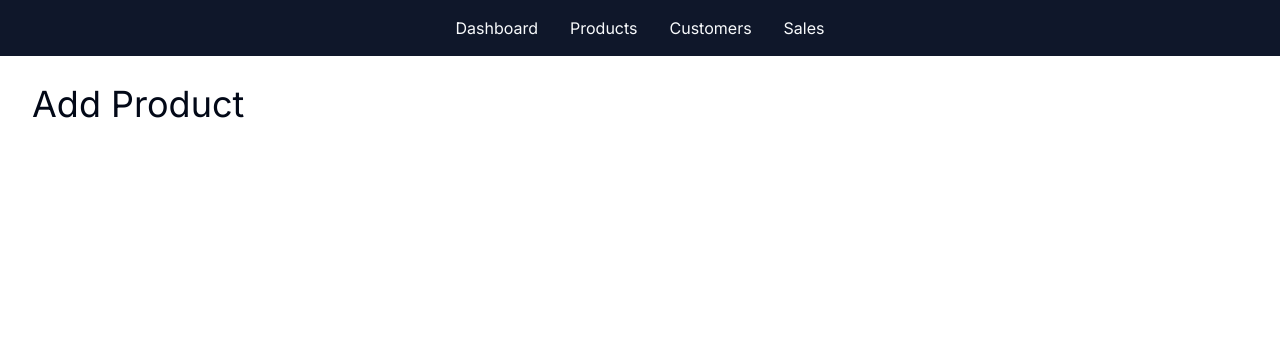
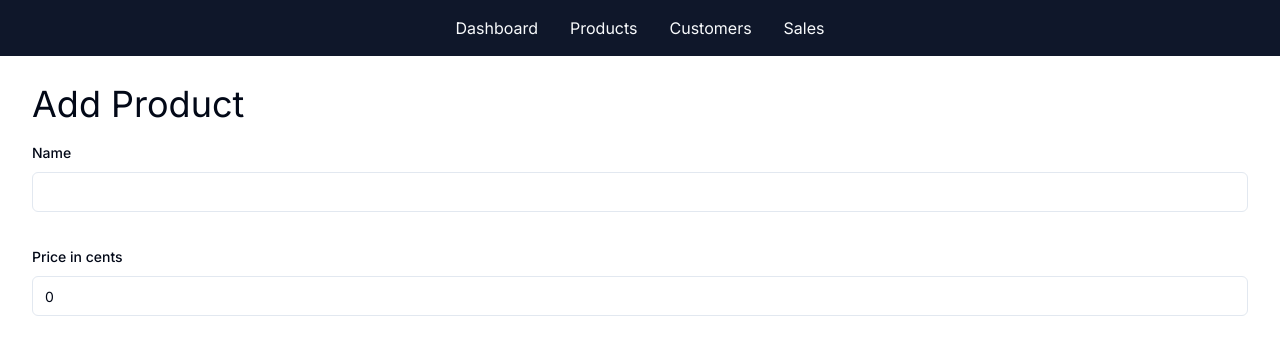
Before and after one commit to niklonberg/next-js-ecommerce-mvp, a Next.js app: page /admin/products/new in a window 1280 px wide. Shown: the top 354 px of the page. Built offline with nearby package versions, Linux system fonts and the light colour scheme.

Commit message:
edit ProductForm, add input/label for name & price, setup priceInCents state

```diff
--- a/src/app/admin/products/new/_components/ProductForm.tsx
+++ b/src/app/admin/products/new/_components/ProductForm.tsx
@@ -1,5 +1,29 @@
 "use client";
 
+import React from "react";
+import { Input } from "@/components/ui/input";
+import { Label } from "@/components/ui/label";
+
 export function ProductForm() {
-  return <div></div>;
+  const [priceInCents, setPriceInCents] = React.useState<number>(0);
+
+  return (
+    <form className="space-y-8">
+      <div className="space-y-2">
+        <Label htmlFor="name">Name</Label>
+        <Input type="text" id="name" name="name" required></Input>
+      </div>
+      <div className="space-y-2">
+        <Label htmlFor="priceInCents">Price in cents</Label>
+        <Input
+          type="number"
+          id="priceInCents"
+          name="priceInCents"
+          required
+          value={priceInCents}
+          onChange={(e) => setPriceInCents(Number(e.target.value))}
+        ></Input>
+      </div>
+    </form>
+  );
 }
```
